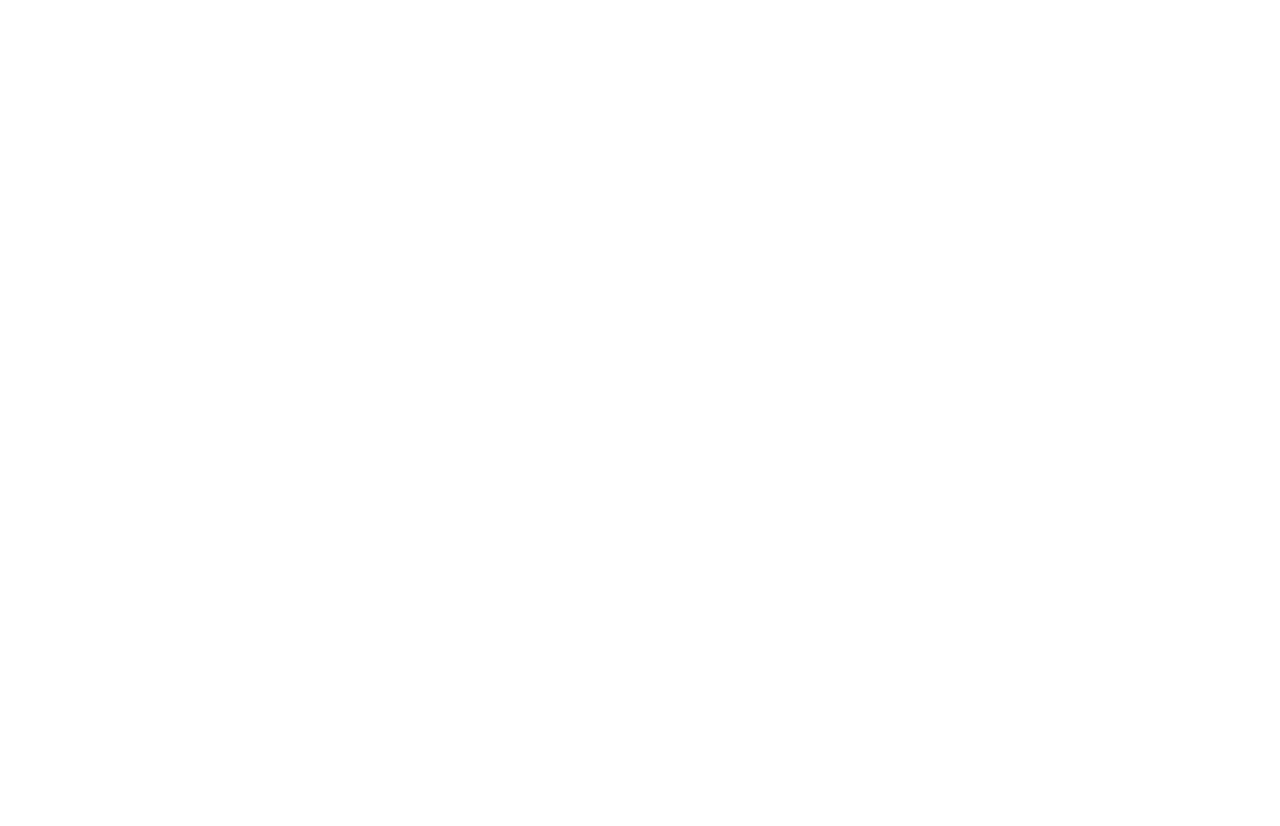
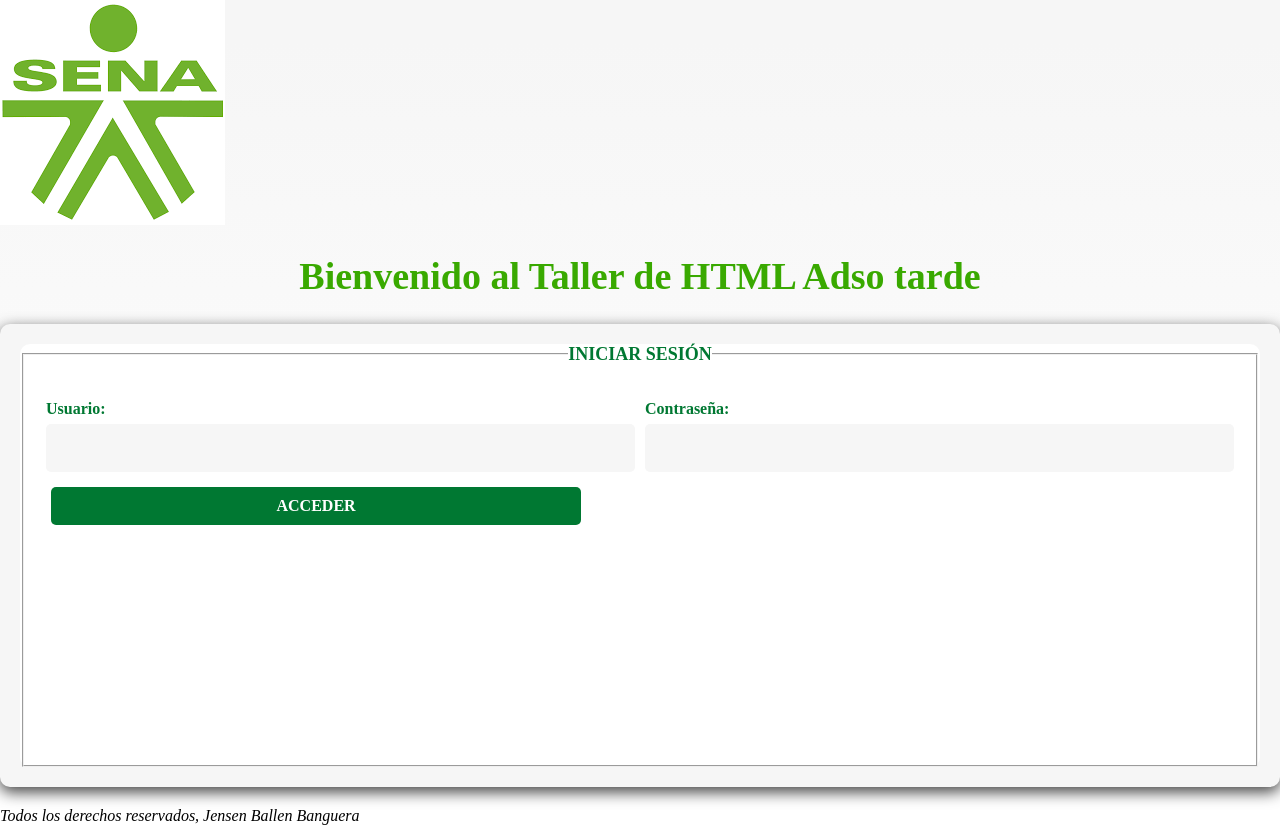
Before and after one commit to jensen-ballen/html, a plain HTML site: page login.html in a window 1280 px wide. Before the commit the page ends 800 px from the top, so only its background shows below. Drawn offline with nearby package versions, Linux system fonts and the light colour scheme.

Commit message:
LOGIN AGREGADO DESDE CASA

```diff
--- a/login.html
+++ b/login.html
@@ -3,9 +3,51 @@
 <head>
     <meta charset="UTF-8">
     <meta name="viewport" content="width=device-width, initial-scale=1.0">
-    <title>Login 1</title>
+    <title>Login - HTML-AdsoT</title>
+    <link rel="stylesheet" href="css/normalize.css">
+    <link rel="stylesheet" href="css/style.css">
+    <link href="https://fonts.googleapis.com/css2?family=Work+Sans:ital,wght@0,100..900;1,100..900&display=swap" rel="stylesheet">
 </head>
 <body>
+    <header>
+        <img src="img/sena.png" alt="Logo_sena">
+        <h1 class="titulo">Bienvenido al Taller de HTML Adso tarde</h1>
+    </header>
 
+    <main class="contenedor sombra">
+        <form name="form" action="index.html" class="formulario">
+            <fieldset>
+                <legend>Iniciar Sesión</legend>
+                <div class="contenedor-campos">
+                    <div class="campo">
+                        <label>Usuario: </label>
+                        <input class="input-text" type="text" name="login" required>
+                    </div>
+                    <div class="campo">
+                        <label>Contraseña: </label>
+                        <input class="input-text" type="password" name="password" required>
+                    </div>
+                    <div>
+                        <input onclick="go()" type="button" value="Acceder" class="boton">
+                    </div>
+                </div>
+            </fieldset>
+        </form>
+    </main>
+
+    <script>
+        function go() {
+            if (document.form.password.value == 'Contraseña' && document.form.login.value == 'Usuario') {
+                document.form.submit();
+            }
+            else {
+                alert("Por favor ingrese usuario y contraseña válidos");
+            }
+        }
+    </script>
+
+    <footer>
+        <i>Todos los derechos reservados, Jensen Ballen Banguera</i>
+    </footer>
 </body>
 </html>
```
